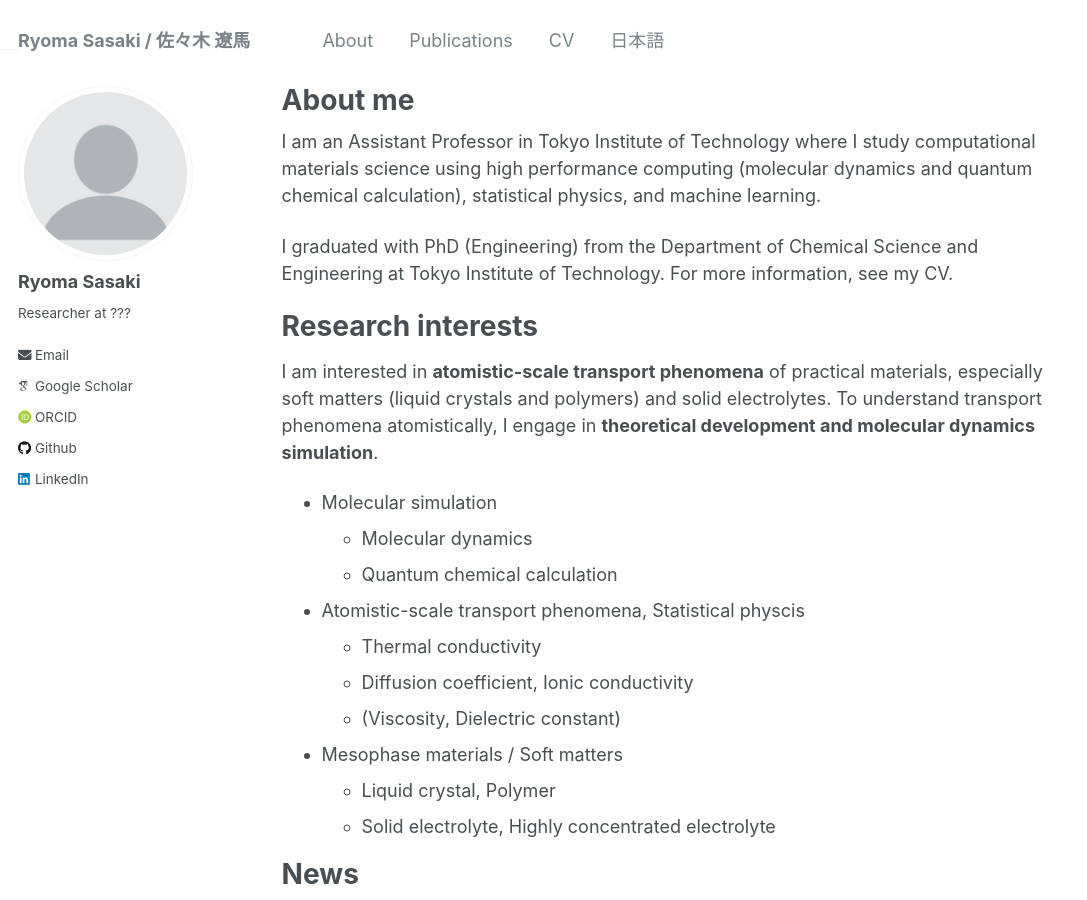
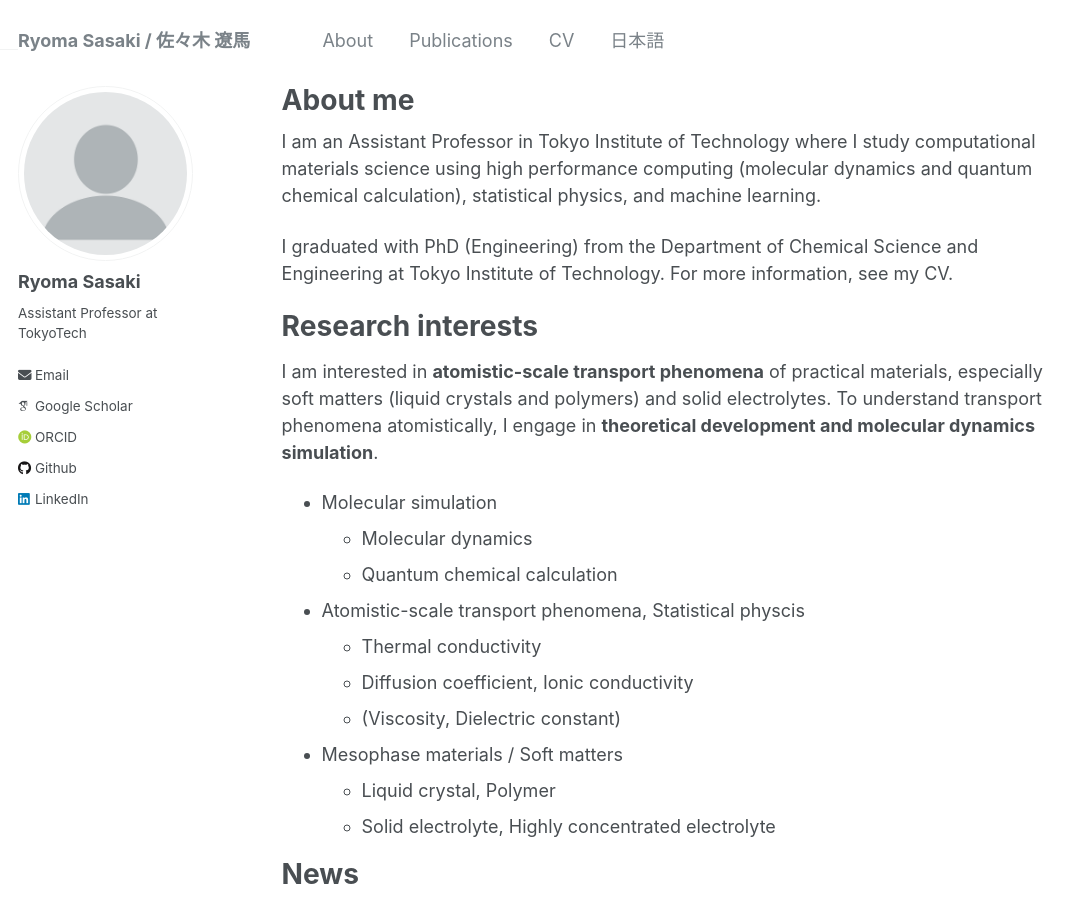
Before and after one commit to srak-uf/srak-uf.github.io, a Jekyll site: the page built from _pages/about.md, in a window 1280 px wide and 900 px high. Shown: the whole window, without its empty margins (0-1087 px from the left). Built offline with Jekyll 4.4.1, drawn with Linux system fonts in a browser that asks for light colours; some web fonts are replaced.

Commit message:
Update _config.yml

```diff
--- a/_config.yml
+++ b/_config.yml
@@ -11,7 +11,7 @@ locale                   : "en-US"
 title                    : "Ryoma Sasaki / 佐々木 遼馬"
 title_separator          : "-"
 name                     : &name "Ryoma Sasaki / 佐々木 遼馬"
-description              : &description "Researcher at ???"
+description              : &description "Assistant Professor at TokyoTech"
 url                      : https://srak-uf.github.io # the base hostname & protocol for your site e.g. "https://mmistakes.github.io"
 baseurl                  : "" # the subpath of your site, e.g. "/blog"
 repository               : "srak-uf/srak-uf.github.io"
@@ -25,11 +25,11 @@ author:
   avatar           : "profile.png"
   name             : "Ryoma Sasaki"
   pronouns         : # example: "she/her"
-  bio              : "Researcher at ???"
+  bio              : "Assistant Professor at TokyoTech"
   # location         : "Earth"
   # employer         : "Red Brick University"
   uri              : # URL
-  email            : "sasaki.r.chem@gmail.com"
+  email            : "sasaki.r.ak@m.titech.ac.jp"
 
   # Academic websites
   arxiv            : # URL - Update with the correct link to your profile
```
